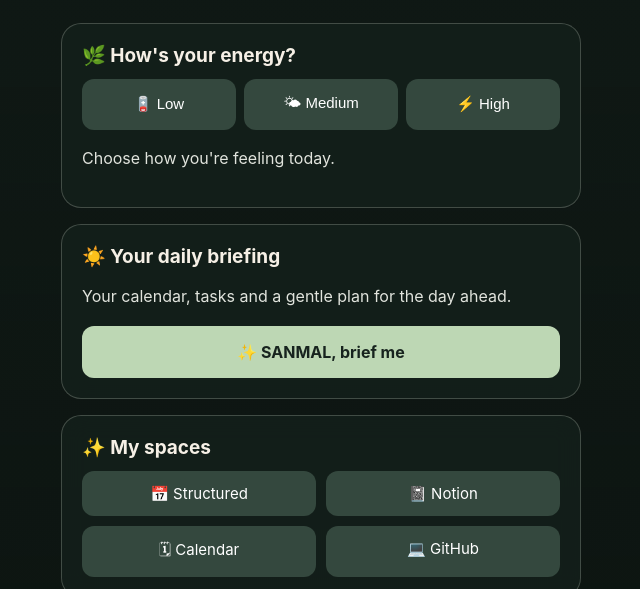
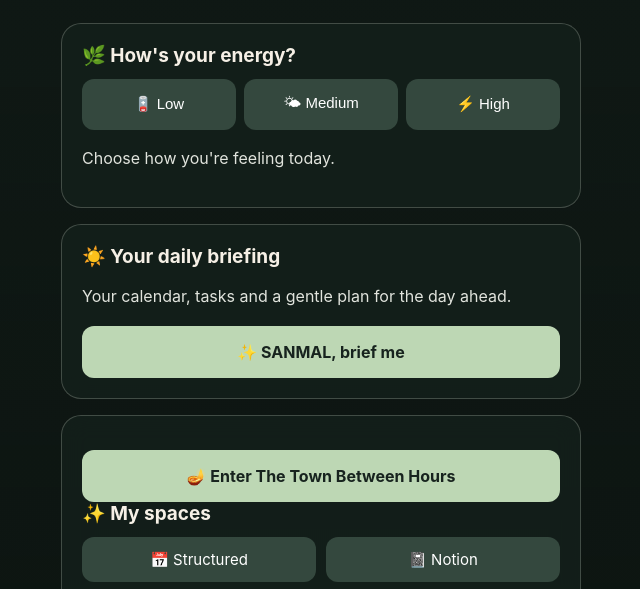
Before and after one commit to 8ps9zjr2nt-sudo/Jarvis-hq, a plain HTML site: page index.html in a window 1280 px wide. Shown: the part 196-785 px from the top of the page, without its empty margins (319-959 px from the left). Drawn offline with Linux system fonts and the light colour scheme.

Commit message:
Update index.html

```diff
--- a/index.html
+++ b/index.html
@@ -196,6 +196,11 @@
   </section>
 
   <section class="card">
+
+<a class="primary" href="town.html">
+  🪔 Enter The Town Between Hours
+</a>
+
     <h2>✨ My spaces</h2>
     <div class="grid">
       <a class="tile"
```
